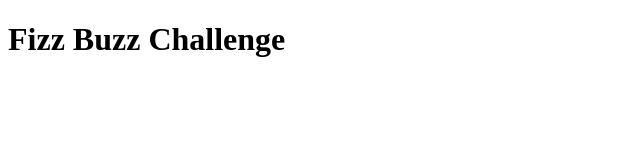
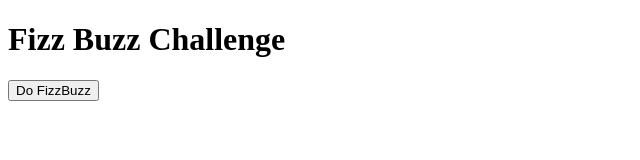
Before and after one commit to oliverlangmo/one_way_to_FizzBuzz, a plain HTML site: page index.html in a window 1280 px wide. Shown: the whole page, without its empty margins (0-640 px from the left). Drawn offline with Linux system fonts and the light colour scheme.

Commit message:
appends to DOM

```diff
--- a/index.html
+++ b/index.html
@@ -7,5 +7,8 @@
   </head>
   <body>
    <h1>Fizz Buzz Challenge</h1>
+   <button onclick='fizzBuzz();'>Do FizzBuzz</button>
+   <div id ='outputDiv'>
+   </div>
   </body>
 </html>
--- a/scripts/scripts.js
+++ b/scripts/scripts.js
@@ -5,15 +5,20 @@ function fizzBuzz(){
  for (var i = 1; i <= count; i++) {
    output = '';
   if (i % 3 ===0){
-    output += 'Fizz'+' ';
+    output+= 'Fizz';
   }
   if (i % 5 === 0){
-    output += 'Buzz'+' ';
+    output+= 'Buzz';
   }
   if (!i % 3 ===0 && !i % 5 ===0){
     output +=i;
   }
   console.log(output);
+  var p = document.createElement('p');
+  var t = document.createTextNode(output);
+  p.appendChild(t);
+  document.getElementById('outputDiv').appendChild(p);
+
+
 }
 }
-fizzBuzz();
```
